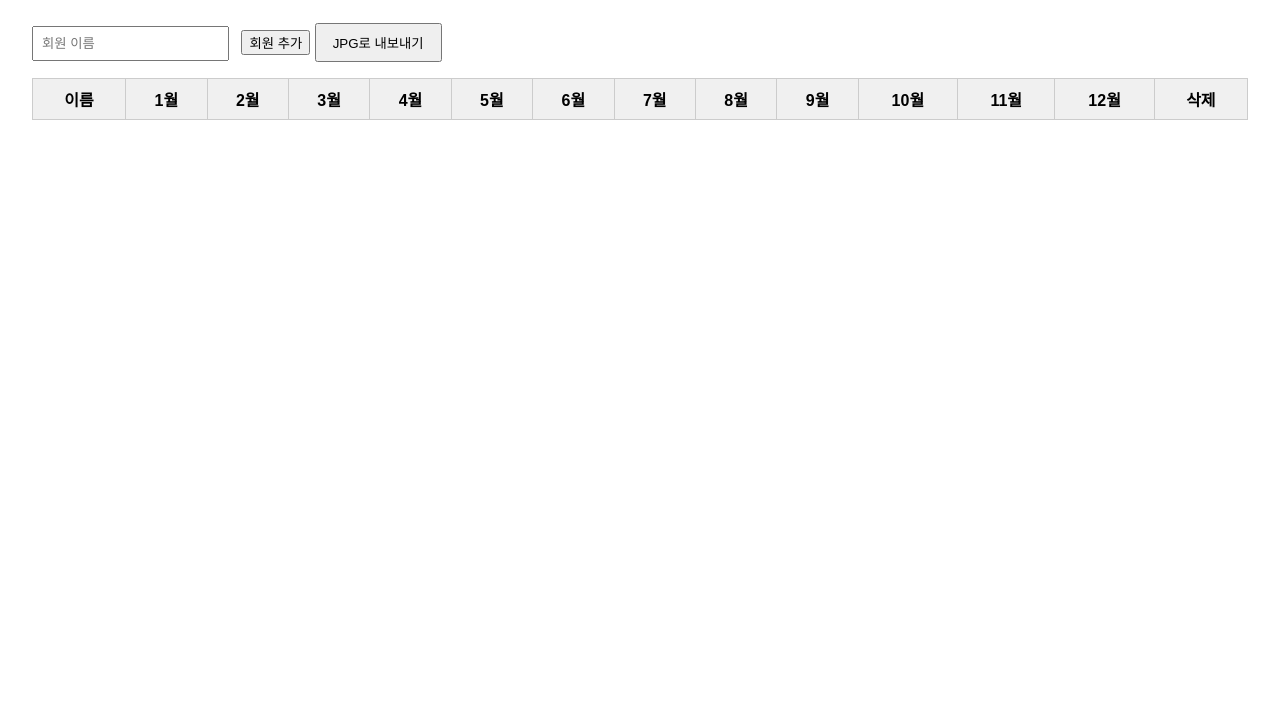
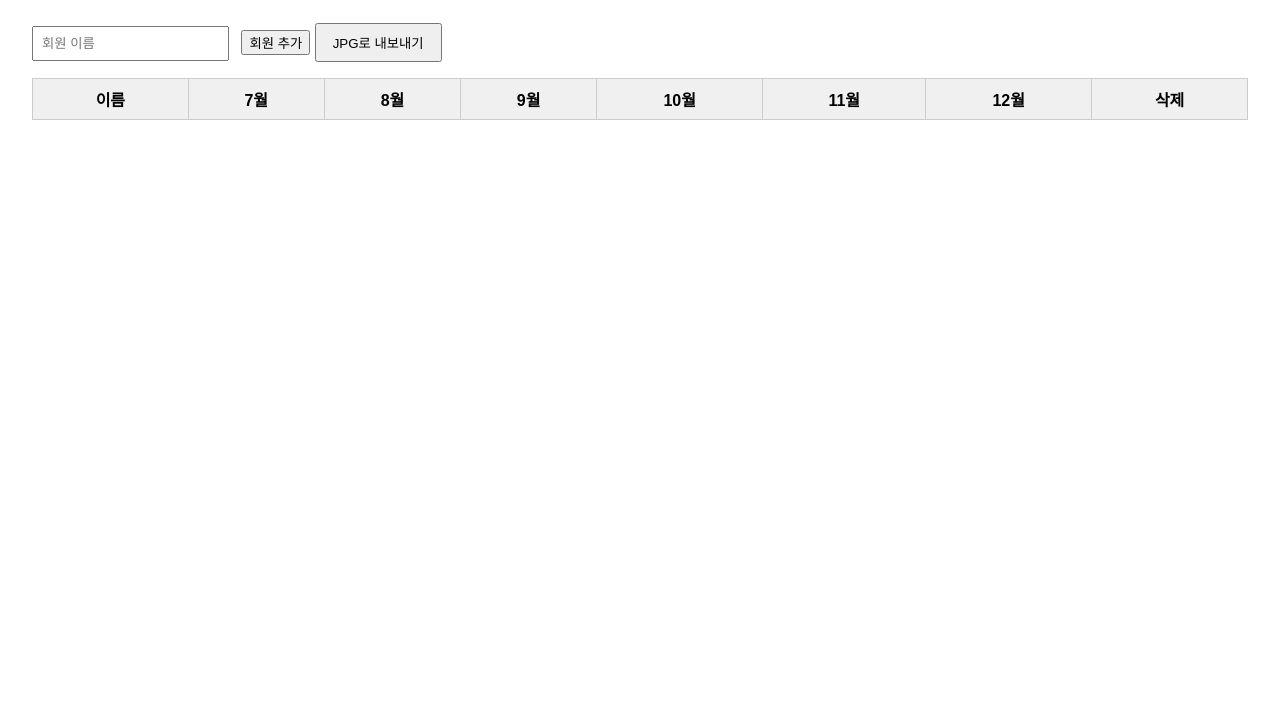
Before and after one commit to nka2000/dues-app, a plain HTML site: page index.html in a window 1280 px wide. Shown: the part 92-800 px from the top of the page. Drawn offline with nearby package versions, Linux system fonts and the light colour scheme.

Commit message:
index.html

```diff
--- a/index.html
+++ b/index.html
@@ -28,7 +28,7 @@
 
   <script src="https://cdnjs.cloudflare.com/ajax/libs/html2canvas/1.4.1/html2canvas.min.js"></script>
   <script>
-    const months = ["1월", "2월", "3월", "4월", "5월", "6월", "7월", "8월", "9월", "10월", "11월", "12월"];
+    const months = ["7월", "8월", "9월", "10월", "11월", "12월"];
     let members = JSON.parse(localStorage.getItem("members")) || [];
 
     function saveData() {
```
